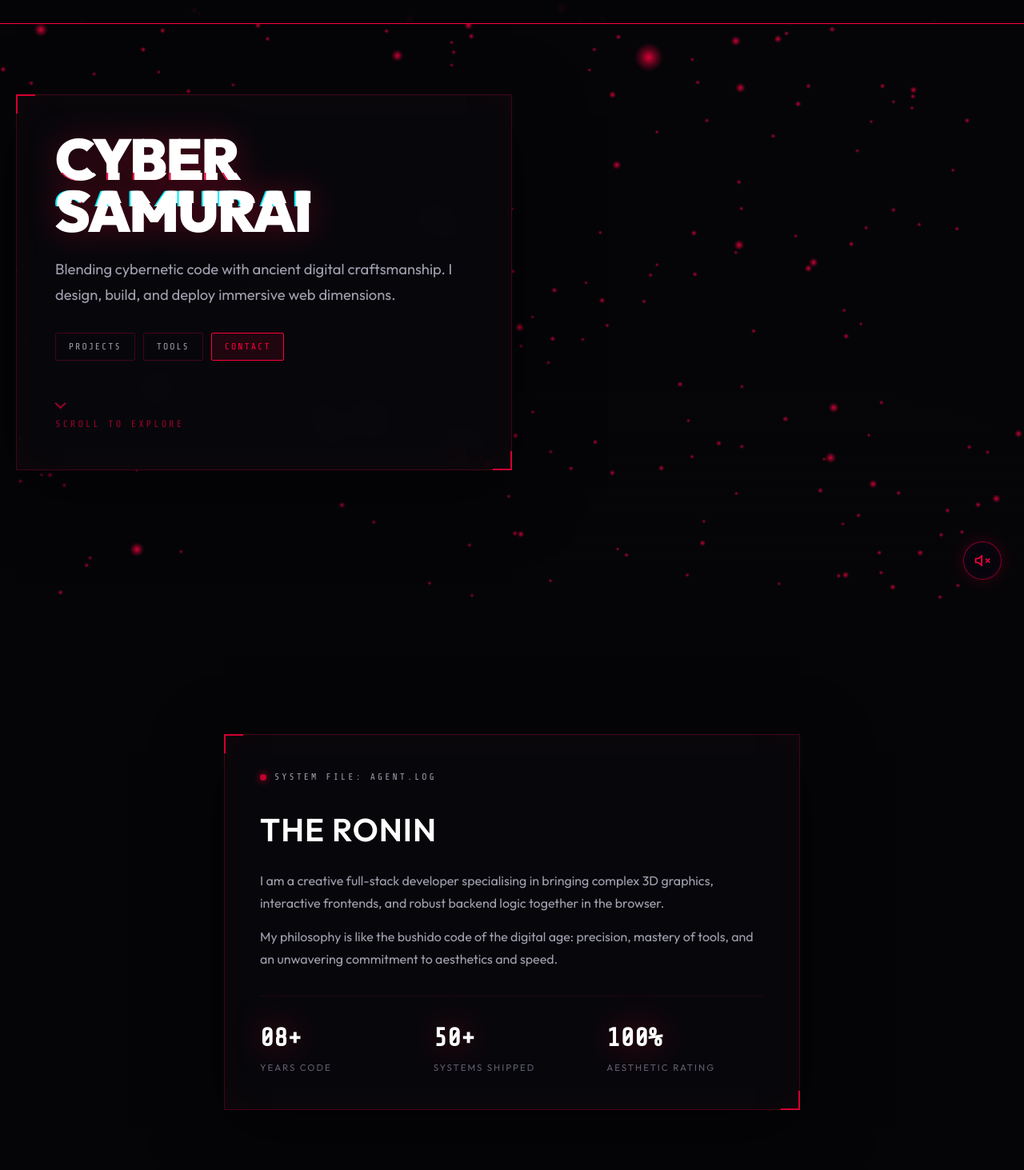
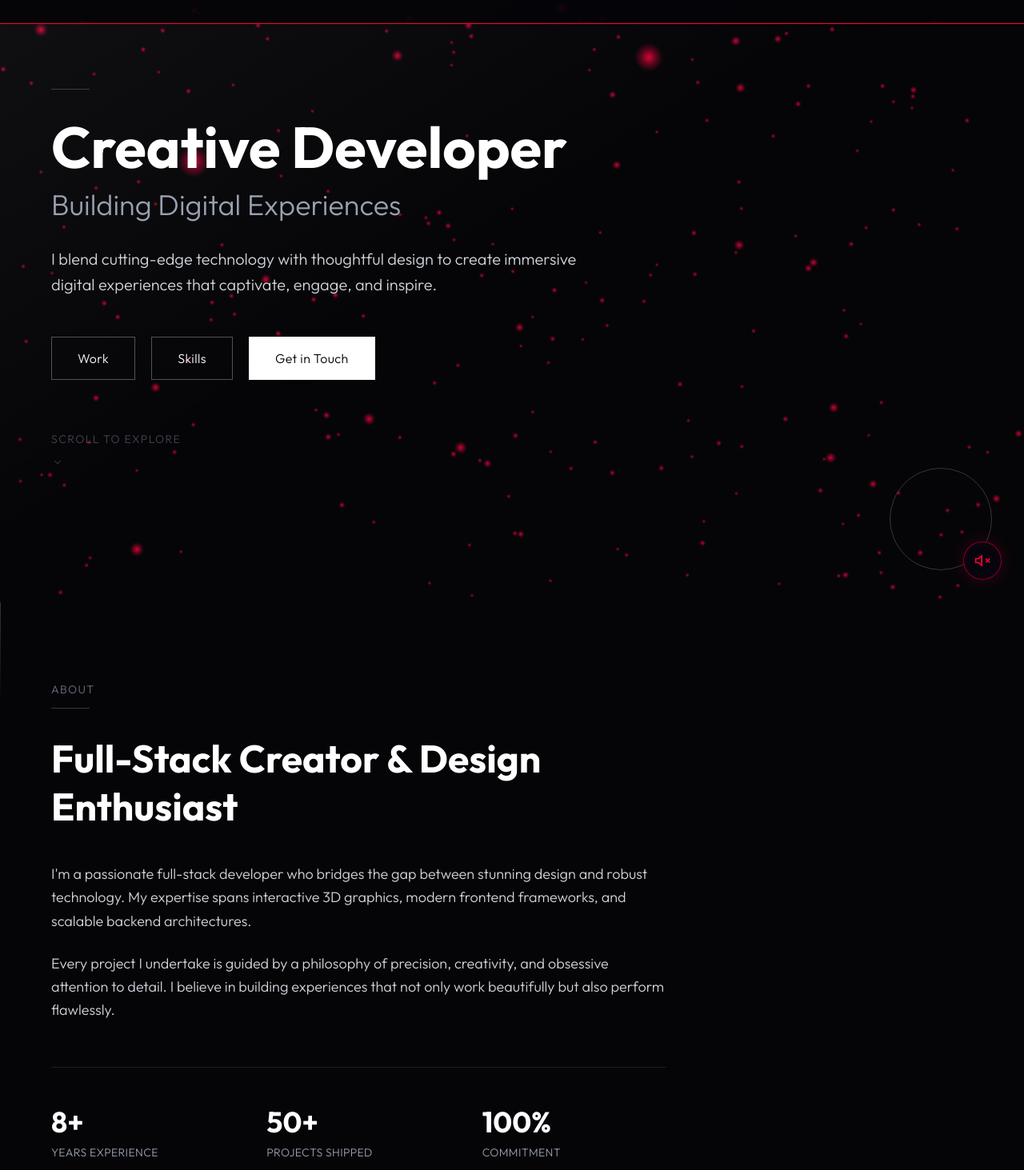
Before and after one commit to Arsh123344423/Arsh-Portfolio, a Next.js app: page /home in a window 1280 px wide. Shown: the part 47-1510 px from the top of the page at 80% size. Built offline with nearby package versions, Linux system fonts and the light colour scheme.

Commit message:
feat: revamp portfolio layout and loader design for modern aesthetic
Co-authored-by: Arsh Srivastava <74533805+Arsh123344423@users.noreply.github.com>

```diff
--- a/app/layout.js
+++ b/app/layout.js
@@ -1,9 +1,9 @@
 import './globals.css';
 
 export const metadata = {
-  title: 'NEO‑ZEN // Interactive 3D Portfolio',
+  title: 'Arsh | Creative Developer & Designer',
   description:
-    'A premium cyber-samurai 3D portfolio built with Three.js, GSAP, and Next.js.',
+    'Modern interactive portfolio showcasing full-stack development, creative coding, and immersive 3D experiences.',
 };
 
 import GlobalEffects from '@/components/GlobalEffects';
--- a/components/Loader.jsx
+++ b/components/Loader.jsx
@@ -5,7 +5,7 @@ import { useRouter } from 'next/navigation';
 import { initSynth, toggleMute } from '@/lib/AudioEngine';
 
 /**
- * Loader — Premium landing experience with sophisticated animations and visual storytelling
+ * Loader — Clean modernistic landing with responsive design
  */
 export default function Loader() {
   const router = useRouter();
@@ -38,131 +38,105 @@ export default function Loader() {
   if (!mounted) return null;
 
   return (
-    <div className="fixed inset-0 bg-black z-[10000] flex justify-center items-center pointer-events-auto overflow-hidden">
+    <div className="fixed inset-0 bg-black z-[10000] flex flex-col justify-center items-center pointer-events-auto overflow-hidden">
 
-      {/* Animated background gradient that follows cursor */}
+      {/* Subtle animated background gradient following cursor */}
       <div
-        className="absolute inset-0 pointer-events-none opacity-20"
+        className="absolute inset-0 pointer-events-none opacity-15 sm:opacity-20"
         style={{
-          background: `radial-gradient(600px at ${mousePos.x}px ${mousePos.y}px, rgba(255,255,255,0.15) 0%, transparent 80%)`,
-          transition: 'background 0.3s ease-out'
+          background: `radial-gradient(400px at ${mousePos.x}px ${mousePos.y}px, rgba(255,255,255,0.1) 0%, transparent 80%)`,
+          transition: 'background 0.4s ease-out'
         }}
       />
 
-      {/* Premium content container with staggered animations */}
-      <div className={`relative z-10 text-center flex flex-col items-center justify-center px-6 md:px-12 w-full max-w-5xl pointer-events-auto transition-all duration-1000 ${
+      {/* Clean content container */}
+      <div className={`relative z-10 text-center flex flex-col items-center justify-center px-4 sm:px-6 md:px-12 w-full max-w-5xl pointer-events-auto transition-all duration-1000 ${
         mounted ? 'opacity-100' : 'opacity-0'
       } ${isLoading ? 'opacity-0 scale-95' : ''}`}>
 
-        {/* Decorative line above heading */}
-        <div className="mb-8 flex items-center gap-4 opacity-0 animate-fade-in" style={{ animationDelay: '0.2s', animationFillMode: 'forwards' }}>
-          <div className="h-px w-8 bg-gradient-to-r from-white/40 to-transparent" />
-          <span className="text-xs font-light tracking-widest text-gray-400 uppercase">Welcome</span>
-          <div className="h-px w-8 bg-gradient-to-l from-white/40 to-transparent" />
+        {/* Minimal decorative element */}
+        <div className="mb-6 sm:mb-8 opacity-0 animate-fade-in" style={{ animationDelay: '0.2s', animationFillMode: 'forwards' }}>
+          <div className="h-px w-12 bg-white/20" />
         </div>
 
-        {/* Main heading with text reveal effect */}
-        <h1 className="relative mb-8">
-          <span className="block text-7xl md:text-9xl font-black tracking-tight leading-[0.95] text-white opacity-0 animate-fade-in" style={{ animationDelay: '0.4s', animationFillMode: 'forwards' }}>
+        {/* Main heading - clean and responsive */}
+        <h1 className="relative mb-4 sm:mb-6">
+          <span className="block text-5xl sm:text-6xl md:text-8xl font-bold tracking-tight leading-[1] text-white opacity-0 animate-fade-in" style={{ animationDelay: '0.4s', animationFillMode: 'forwards' }}>
             ARSH
           </span>
-          <span className="block text-2xl md:text-4xl font-light text-gray-400 mt-4 opacity-0 animate-fade-in" style={{ animationDelay: '0.6s', animationFillMode: 'forwards' }}>
-            Creative Developer & Designer
+          <span className="block text-lg sm:text-xl md:text-2xl font-light text-gray-400 mt-2 sm:mt-3 md:mt-4 opacity-0 animate-fade-in" style={{ animationDelay: '0.6s', animationFillMode: 'forwards' }}>
+            Creative Developer
           </span>
         </h1>
 
-        {/* Premium tagline */}
-        <div className="max-w-2xl mb-4 opacity-0 animate-fade-in" style={{ animationDelay: '0.8s', animationFillMode: 'forwards' }}>
-          <p className="text-lg md:text-xl font-light text-gray-300 leading-relaxed">
-            Building immersive digital experiences with cutting-edge technology, thoughtful design, and meticulous attention to detail.
+        {/* Clean tagline */}
+        <div className="max-w-2xl mb-8 sm:mb-10 md:mb-12 opacity-0 animate-fade-in px-4" style={{ animationDelay: '0.8s', animationFillMode: 'forwards' }}>
+          <p className="text-base sm:text-lg md:text-xl font-light text-gray-300 leading-relaxed">
+            Crafting immersive digital experiences through code, design, and creative innovation
           </p>
         </div>
 
-        {/* Descriptive features */}
-        <div className="flex flex-wrap justify-center gap-6 md:gap-8 mb-12 text-sm text-gray-400 opacity-0 animate-fade-in" style={{ animationDelay: '1s', animationFillMode: 'forwards' }}>
-          <span className="flex items-center gap-2">
-            <span className="w-1 h-1 bg-white rounded-full" />
-            Interactive 3D Experiences
-          </span>
-          <span className="flex items-center gap-2">
-            <span className="w-1 h-1 bg-white rounded-full" />
-            Full-Stack Development
-          </span>
-          <span className="flex items-center gap-2">
-            <span className="w-1 h-1 bg-white rounded-full" />
-            Creative Coding
-          </span>
+        {/* Minimal feature list */}
+        <div className="flex flex-col sm:flex-row gap-4 sm:gap-6 md:gap-8 mb-10 sm:mb-12 md:mb-14 text-xs sm:text-sm text-gray-400 opacity-0 animate-fade-in" style={{ animationDelay: '1s', animationFillMode: 'forwards' }}>
+          <span>3D Experiences</span>
+          <span className="hidden sm:inline">•</span>
+          <span>Full-Stack Dev</span>
+          <span className="hidden sm:inline">•</span>
+          <span>Creative Code</span>
         </div>
 
-        {/* Premium button with enhanced interactions */}
-        <div className="flex flex-col items-center gap-8 pointer-events-auto opacity-0 animate-fade-in" style={{ animationDelay: '1.2s', animationFillMode: 'forwards' }}>
+        {/* Clean button */}
+        <div className="flex flex-col items-center gap-6 sm:gap-8 pointer-events-auto opacity-0 animate-fade-in w-full px-4" style={{ animationDelay: '1.2s', animationFillMode: 'forwards' }}>
           <button
             onClick={handleClick}
             disabled={isLoading}
-            className={`group relative px-12 py-5 text-base font-medium tracking-widest uppercase transition-all duration-500 border border-white/40 hover:border-white ${
+            className={`group relative px-8 sm:px-10 md:px-12 py-3 sm:py-4 md:py-5 text-xs sm:text-sm md:text-base font-light tracking-widest uppercase transition-all duration-500 border border-white/30 hover:border-white w-full sm:w-auto max-w-xs ${
               isLoading
                 ? 'opacity-50 cursor-not-allowed'
                 : 'hover:bg-white hover:text-black hover:shadow-2xl hover:shadow-white/20'
             }`}
           >
-            {/* Premium background effect on hover */}
             <div className="absolute inset-0 bg-white opacity-0 group-hover:opacity-100 transition-opacity duration-500" />
 
-            <span className="relative z-10 text-white group-hover:text-black flex items-center gap-3 transition-colors duration-500">
+            <span className="relative z-10 text-white group-hover:text-black flex items-center justify-center gap-2 sm:gap-3 transition-colors duration-500">
               {isLoading ? (
                 <>
-                  <span className="inline-block w-4 h-4 border-2 border-white border-t-transparent rounded-full animate-spin" />
-                  Initializing Experience
+                  <span className="inline-block w-3 h-3 border border-white border-t-transparent rounded-full animate-spin" />
+                  <span className="hidden sm:inline">Entering</span>
                 </>
               ) : (
                 <>
-                  Explore My Work
+                  Enter Experience
                   <span className="transition-transform group-hover:translate-x-1 duration-300">→</span>
                 </>
               )}
             </span>
           </button>
 
-          {/* Decorative line below button */}
-          <div className="h-px w-12 bg-gradient-to-r from-transparent via-white/40 to-transparent" />
+          {/* Minimal divider */}
+          <div className="h-px w-8 bg-white/15" />
 
-          {/* Interactive hint */}
-          <p className="text-xs text-gray-500 tracking-widest uppercase font-light">
-            Move your cursor to see the magic
+          {/* Subtle hint */}
+          <p className="text-xs text-gray-600 tracking-widest uppercase font-light">
+            Move cursor to explore
           </p>
         </div>
       </div>
 
-      {/* Corner accent elements */}
-      <div className="absolute top-8 left-8 opacity-0 animate-fade-in" style={{ animationDelay: '1.4s', animationFillMode: 'forwards' }}>
-        <div className="flex flex-col gap-2">
-          <div className="w-8 h-px bg-white/30" />
-          <div className="w-px h-8 bg-white/30" />
-        </div>
+      {/* Minimal corner accents - hidden on mobile */}
+      <div className="hidden sm:block absolute top-6 left-6 opacity-0 animate-fade-in" style={{ animationDelay: '1.4s', animationFillMode: 'forwards' }}>
+        <div className="w-6 h-px bg-white/20 mb-2" />
+        <div className="w-px h-6 bg-white/20" />
       </div>
 
-      <div className="absolute bottom-8 right-8 opacity-0 animate-fade-in" style={{ animationDelay: '1.4s', animationFillMode: 'forwards' }}>
-        <div className="flex flex-col items-end gap-2">
-          <div className="w-8 h-px bg-white/30" />
-          <div className="w-px h-8 bg-white/30" />
-        </div>
+      <div className="hidden sm:block absolute bottom-6 right-6 opacity-0 animate-fade-in" style={{ animationDelay: '1.4s', animationFillMode: 'forwards' }}>
+        <div className="w-6 h-px bg-white/20 mb-2" />
+        <div className="w-px h-6 bg-white/20" />
       </div>
 
-      {/* Premium version badge */}
-      <div className="absolute bottom-8 left-8 text-xs text-gray-600 tracking-widest font-light opacity-0 animate-fade-in" style={{ animationDelay: '1.6s', animationFillMode: 'forwards' }}>
-        PORTFOLIO.V3
-      </div>
-
-      {/* Scroll indicator with animation */}
-      <div className="absolute bottom-6 left-1/2 -translate-x-1/2 opacity-0 animate-fade-in" style={{ animationDelay: '1.8s', animationFillMode: 'forwards' }}>
-        <div className="flex flex-col items-center gap-2 text-gray-500">
-          <p className="text-xs tracking-widest uppercase font-light">Scroll to explore</p>
-          <div className="animate-bounce">
-            <svg className="w-4 h-6 border border-gray-500" viewBox="0 0 24 24" fill="none" stroke="currentColor">
-              <polyline points="6 9 12 15 18 9"></polyline>
-            </svg>
-          </div>
-        </div>
+      {/* Version badge - mobile friendly */}
+      <div className="absolute bottom-4 left-4 sm:bottom-6 sm:left-6 text-xs text-gray-700 tracking-widest font-light opacity-0 animate-fade-in" style={{ animationDelay: '1.6s', animationFillMode: 'forwards' }}>
+        v3
       </div>
     </div>
   );
--- a/components/sections/About.jsx
+++ b/components/sections/About.jsx
@@ -1,36 +1,47 @@
 /**
- * About Section
+ * About Section — Modern clean design
  */
 export default function About() {
   return (
-    <section className="cyber-section" id="about">
-      <div className="w-full max-w-[720px] z-10 pointer-events-auto glass-panel p-11">
-        <div className="font-mono text-[0.72rem] text-cyber-red flex items-center gap-2.5 mb-[26px] tracking-[3px]">
-          <span className="w-2 h-2 bg-cyber-red rounded-full shadow-[0_0_10px_var(--color-cyber-red)] animate-pulse" />
-          <span className="text-gray">SYSTEM FILE: AGENT.LOG</span>
+    <section className="w-full px-4 sm:px-6 md:px-10 lg:px-16 py-16 sm:py-20 md:py-24 relative" id="about">
+      {/* Background accent */}
+      <div className="absolute left-0 top-0 w-px h-32 bg-gradient-to-b from-white/20 to-transparent pointer-events-none" />
+
+      <div className="w-full max-w-3xl">
+        {/* Section label */}
+        <div className="mb-6 sm:mb-8">
+          <span className="text-xs sm:text-sm text-gray-500 tracking-widest uppercase font-light">About</span>
+          <div className="h-px w-12 bg-white/20 mt-3" />
         </div>
-        <h2 className="text-[2.5rem] font-semibold mb-5 tracking-[1px] text-white">THE RONIN</h2>
-        <p className="text-gray leading-[1.75] mb-3.5">
-          I am a creative full-stack developer specialising in bringing complex 3D
-          graphics, interactive frontends, and robust backend logic together in the
-          browser.
-        </p>
-        <p className="text-gray leading-[1.75] mb-3.5">
-          My philosophy is like the bushido code of the digital age: precision,
-          mastery of tools, and an unwavering commitment to aesthetics and speed.
-        </p>
-        <div className="grid grid-cols-1 sm:grid-cols-3 gap-5 mt-8 pt-7 border-t border-cyber-red/10">
-          <div className="flex flex-col items-start">
-            <span className="font-mono text-[2rem] font-bold text-white drop-shadow-[0_0_20px_rgba(255,0,60,0.4)]">08+</span>
-            <span className="text-[0.72rem] text-muted uppercase tracking-[2px] mt-1">Years Code</span>
+
+        {/* Heading */}
+        <h2 className="text-3xl sm:text-4xl md:text-5xl font-bold mb-6 sm:mb-8 md:mb-10 text-white leading-tight">
+          Full-Stack Creator & Design Enthusiast
+        </h2>
+
+        {/* Description paragraphs */}
+        <div className="space-y-4 sm:space-y-5 md:space-y-6 mb-10 sm:mb-12 md:mb-14">
+          <p className="text-base sm:text-lg text-gray-300 leading-relaxed font-light">
+            I'm a passionate full-stack developer who bridges the gap between stunning design and robust technology. My expertise spans interactive 3D graphics, modern frontend frameworks, and scalable backend architectures.
+          </p>
+          <p className="text-base sm:text-lg text-gray-300 leading-relaxed font-light">
+            Every project I undertake is guided by a philosophy of precision, creativity, and obsessive attention to detail. I believe in building experiences that not only work beautifully but also perform flawlessly.
+          </p>
+        </div>
+
+        {/* Stats grid */}
+        <div className="grid grid-cols-1 sm:grid-cols-3 gap-6 sm:gap-8 md:gap-10 pt-8 sm:pt-10 md:pt-12 border-t border-white/10">
+          <div>
+            <div className="text-2xl sm:text-3xl md:text-4xl font-bold text-white mb-2">8+</div>
+            <p className="text-xs sm:text-sm text-gray-400 tracking-wide uppercase font-light">Years Experience</p>
           </div>
-          <div className="flex flex-col items-start">
-            <span className="font-mono text-[2rem] font-bold text-white drop-shadow-[0_0_20px_rgba(255,0,60,0.4)]">50+</span>
-            <span className="text-[0.72rem] text-muted uppercase tracking-[2px] mt-1">Systems Shipped</span>
+          <div>
+            <div className="text-2xl sm:text-3xl md:text-4xl font-bold text-white mb-2">50+</div>
+            <p className="text-xs sm:text-sm text-gray-400 tracking-wide uppercase font-light">Projects Shipped</p>
           </div>
-          <div className="flex flex-col items-start">
-            <span className="font-mono text-[2rem] font-bold text-white drop-shadow-[0_0_20px_rgba(255,0,60,0.4)]">100%</span>
-            <span className="text-[0.72rem] text-muted uppercase tracking-[2px] mt-1">Aesthetic Rating</span>
+          <div>
+            <div className="text-2xl sm:text-3xl md:text-4xl font-bold text-white mb-2">100%</div>
+            <p className="text-xs sm:text-sm text-gray-400 tracking-wide uppercase font-light">Commitment</p>
           </div>
         </div>
       </div>
--- a/components/sections/Hero.jsx
+++ b/components/sections/Hero.jsx
@@ -1,26 +1,58 @@
 /**
- * Hero Section
+ * Hero Section — Modern minimalist design matching landing page
  */
 export default function Hero() {
   return (
-    <section className="cyber-section justify-start items-center md:pt-[90px] md:px-10 md:pb-10" id="hero">
-      <div className="w-full max-w-[620px] ml-0 mr-auto glass-panel p-9 md:p-12">
-        <h1 className="glitch text-[clamp(2.5rem,8vw,4.5rem)] font-black leading-[0.9] tracking-[-2px] mb-[25px] text-white drop-shadow-[0_0_20px_rgba(255,0,60,0.3)]" data-text="CYBER SAMURAI">
-          CYBER SAMURAI
+    <section className="w-full min-h-screen flex flex-col justify-center items-start px-4 sm:px-6 md:px-10 lg:px-16 py-16 sm:py-20 md:py-24 relative" id="hero">
+      {/* Subtle background gradient */}
+      <div className="absolute inset-0 opacity-5 pointer-events-none">
+        <div className="absolute inset-0 bg-gradient-to-br from-white via-transparent to-transparent" />
+      </div>
+
+      <div className="w-full max-w-3xl relative z-10">
+        {/* Decorative line */}
+        <div className="mb-6 sm:mb-8">
+          <div className="h-px w-12 bg-white/20" />
+        </div>
+
+        {/* Main heading */}
+        <h1 className="text-4xl sm:text-5xl md:text-6xl lg:text-7xl font-bold leading-[1.1] mb-4 sm:mb-6 md:mb-8 text-white">
+          <span className="block">Creative Developer</span>
+          <span className="block text-2xl sm:text-3xl md:text-4xl font-light text-gray-400 mt-2 sm:mt-3">Building Digital Experiences</span>
         </h1>
-        <p className="text-[1.15rem] text-gray leading-[1.7] max-w-[540px] mb-8">
-          Blending cybernetic code with ancient digital craftsmanship. I design,
-          build, and deploy immersive web dimensions.
+
+        {/* Description */}
+        <p className="text-base sm:text-lg md:text-xl text-gray-300 leading-relaxed mb-8 sm:mb-10 md:mb-12 max-w-2xl font-light">
+          I blend cutting-edge technology with thoughtful design to create immersive digital experiences that captivate, engage, and inspire.
         </p>
-        <div className="flex flex-wrap gap-2.5 mb-7">
-          <a href="#projects" className="font-mono text-[0.72rem] tracking-[2px] uppercase text-gray px-4 py-2 border border-cyber-red/25 rounded-[2px] transition-all duration-300 hover:text-white hover:border-cyber-red hover:bg-cyber-red/10 pointer-events-auto">Projects</a>
-          <a href="#skills" className="font-mono text-[0.72rem] tracking-[2px] uppercase text-gray px-4 py-2 border border-cyber-red/25 rounded-[2px] transition-all duration-300 hover:text-white hover:border-cyber-red hover:bg-cyber-red/10 pointer-events-auto">Tools</a>
-          <a href="#contact" className="font-mono text-[0.72rem] tracking-[2px] uppercase text-cyber-red px-4 py-2 border border-cyber-red bg-cyber-red/10 rounded-[2px] transition-all duration-300 hover:text-white hover:bg-cyber-red pointer-events-auto">Contact</a>
+
+        {/* Navigation buttons */}
+        <div className="flex flex-wrap gap-3 sm:gap-4 md:gap-5 mb-12 sm:mb-16">
+          <a href="#projects" className="px-5 sm:px-6 md:px-8 py-2.5 sm:py-3 md:py-3.5 border border-white/30 text-white hover:border-white hover:bg-white/5 transition-all duration-300 text-xs sm:text-sm md:text-base font-light tracking-wide">
+            Work
+          </a>
+          <a href="#skills" className="px-5 sm:px-6 md:px-8 py-2.5 sm:py-3 md:py-3.5 border border-white/30 text-white hover:border-white hover:bg-white/5 transition-all duration-300 text-xs sm:text-sm md:text-base font-light tracking-wide">
+            Skills
+          </a>
+          <a href="#contact" className="px-5 sm:px-6 md:px-8 py-2.5 sm:py-3 md:py-3.5 border border-white bg-white text-black hover:bg-white/90 transition-all duration-300 text-xs sm:text-sm md:text-base font-light tracking-wide">
+            Get in Touch
+          </a>
         </div>
-        <div className="flex flex-col items-start mt-[50px] opacity-60 pointer-events-none">
-          <span className="block w-[10px] h-[10px] border-b-2 border-r-2 border-cyber-red rotate-45 mb-2.5 animate-bounce" />
-          <span className="font-mono text-[0.75rem] tracking-[3px] text-cyber-red">SCROLL TO EXPLORE</span>
+
+        {/* Scroll indicator */}
+        <div className="flex flex-col items-start gap-3 opacity-60 pointer-events-none">
+          <p className="text-xs sm:text-sm text-gray-500 tracking-widest uppercase font-light">Scroll to explore</p>
+          <div className="animate-bounce">
+            <svg className="w-4 h-6 text-gray-500" viewBox="0 0 24 24" fill="none" stroke="currentColor" strokeWidth="1.5">
+              <polyline points="6 9 12 15 18 9"></polyline>
+            </svg>
+          </div>
         </div>
+      </div>
+
+      {/* Accent element */}
+      <div className="hidden sm:block absolute bottom-6 right-6 md:bottom-10 md:right-10 opacity-20">
+        <div className="w-32 h-32 border border-white rounded-full" />
       </div>
     </section>
   );
```
